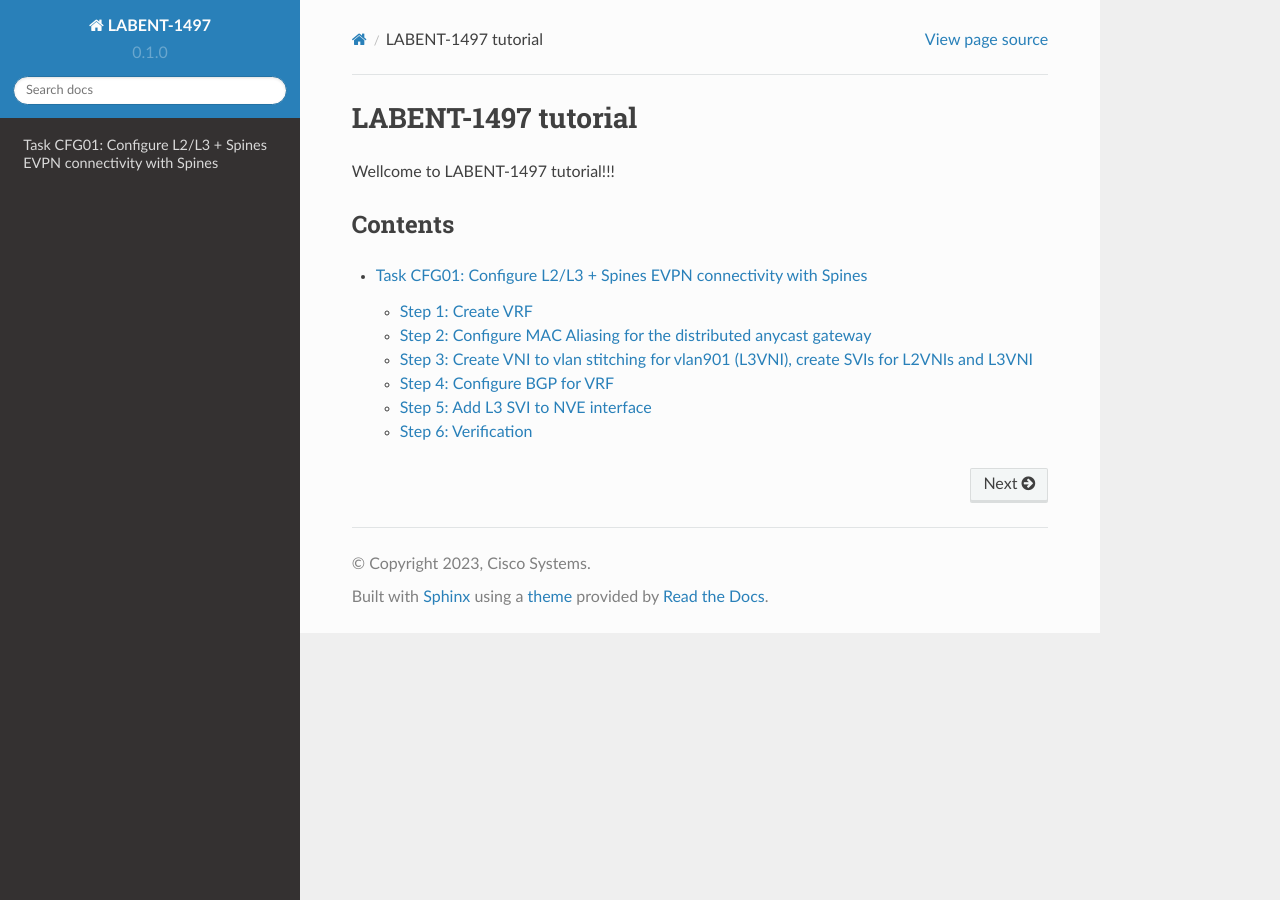
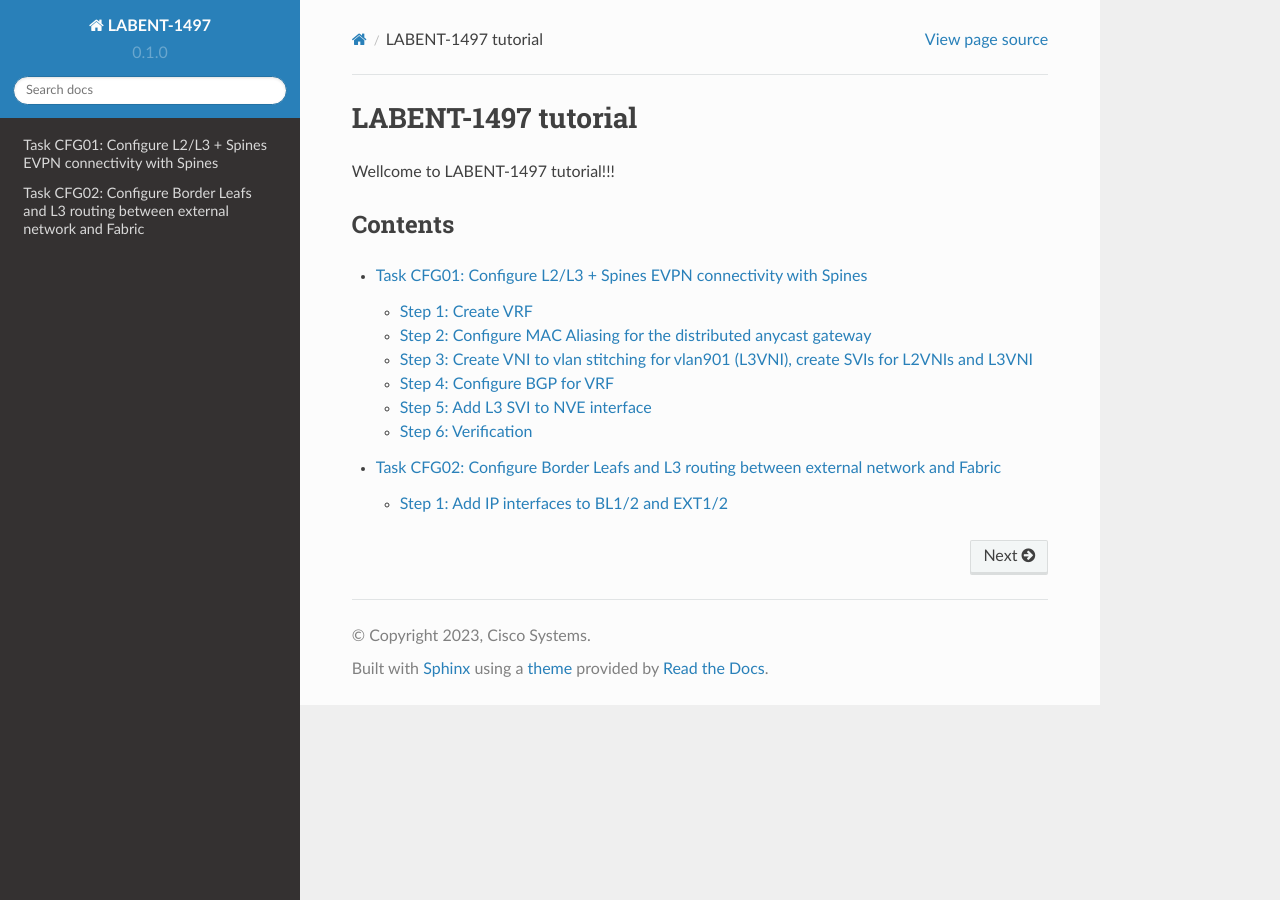
Before and after one commit to dvishchu/labent-1497, a Sphinx documentation site: the page built from docs/source/index.rst, in a window 1280 px wide. Built offline with Sphinx 7.4.7 and the Read the Docs theme 2.0.0, drawn with Linux system fonts in a browser that asks for light colours; pages that are not in the unit, such as notebooks, are missing from menus; part of the change alters nothing that is shown.

```diff
--- a/docs/source/index.rst
+++ b/docs/source/index.rst
@@ -10,3 +10,4 @@ Contents
 
    intro
    task_01
+   task_02
--- /dev/null
+++ b/docs/source/task_02.rst
@@ -0,0 +1,52 @@
+Task CFG02: Configure Border Leafs and L3 routing between external network and Fabric
+=====================================================================================
+
+.. image:: assets/cfg02_topology.png
+    :align: center
+
+In this task we are configuring the more complex topology with a connectivity between fabric and external networks, using the Border Leaf switches.
+
+.. note::
+
+    External connectivity allows the movement of Layer 2 and Layer 3 traffic between an EVPN VXLAN network and an external network. It also enables the EVPN VXLAN network to exchange routes with the externally connected network.
+
+    Routes within an EVPN VXLAN network are already shared between all the VTEPs/Leafs.
+
+    External connectivity uses the Leafs on the periphery of the network to pass on these routes to an external Layer 2 or Layer 3 network. Similarly, the EVPN VXLAN network imports the reachability routes from the external network.
+
+To get started, please select in ``lab manager`` option ``02`` to initialize lab devices.
+
+.. note::
+
+    At the beginning of the task Border Leafs are fully integrated to the fabric, External network is configured.
+
+    L3 interfaces in a dedicated VRF “green” are used on Border Leafs for external connectivity between borders and external nodes.
+
+
+Step 1: Add IP interfaces to BL1/2 and EXT1/2
+*********************************************
+
+.. image:: assets/cfg02_step1_topology.png
+    :align: center
+
+First, we need to configure underlay and OSPF for routes exchange (area 0 is used for the lab scenario). Note that Border Leaf 1 and 2 interfaces towards EXT nodes are part of VRF “green”.
+
+EXT1 node
+
+.. code-block::
+
+    conf t
+    !
+    interface e1/1
+     no sw
+     no shut
+     ip addr 192.168.68.8 255.255.255.0
+     ip ospf 100 area 0
+     ip ospf net point-to-point
+    !
+    interface e1/2
+     no sw
+     no shut
+     ip addr 192.168.78.8 255.255.255.0
+     ip ospf 100 area 0
+     ip ospf net point-to-point
```
Also changed, not shown: docs/source/assets/cfg02_step1_topology.png (added), docs/source/assets/cfg02_topology.png (added).
